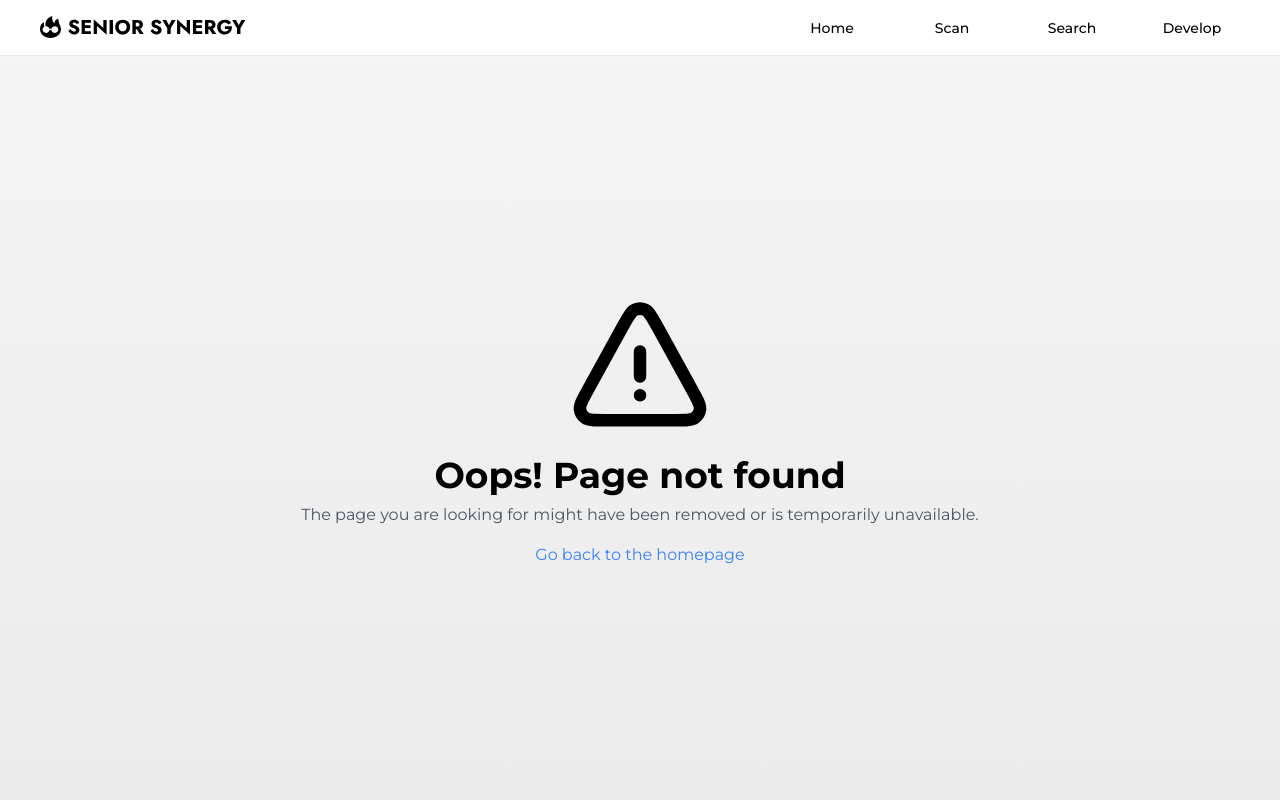
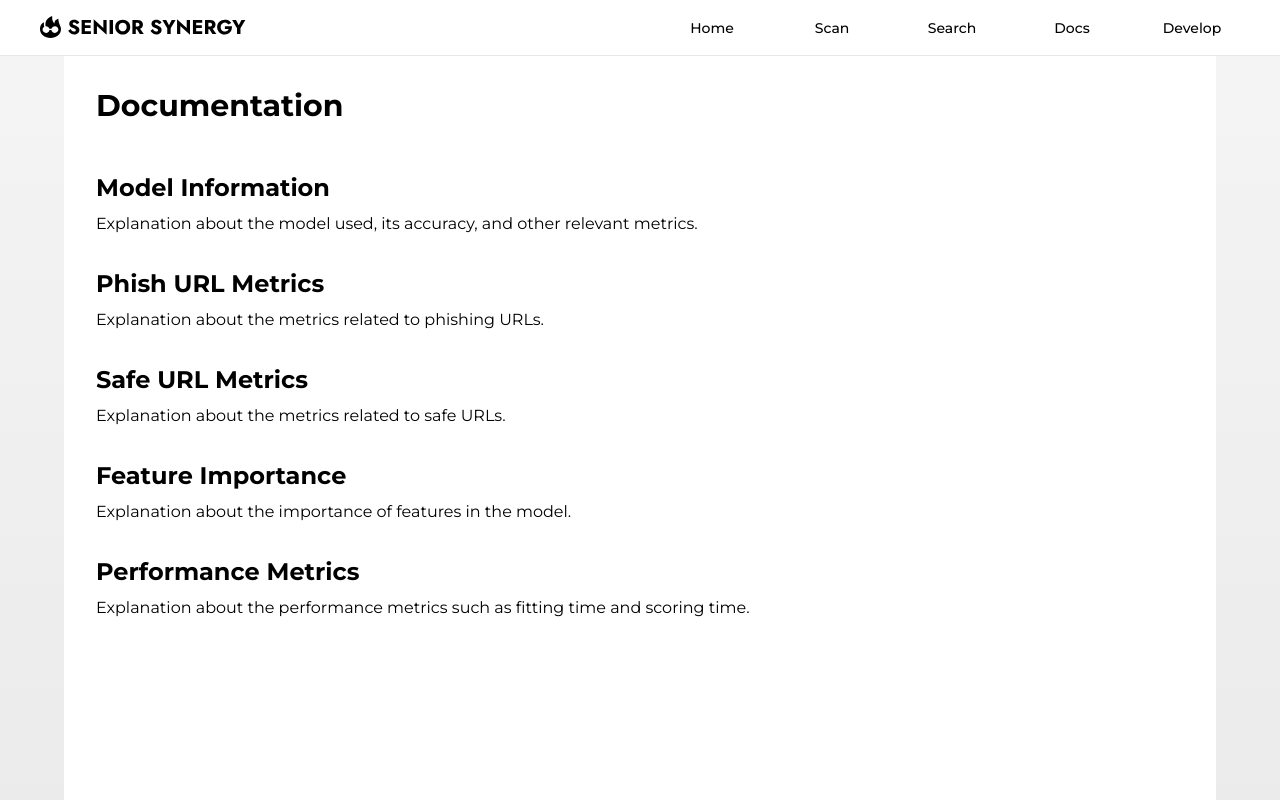
Before and after one commit to Senior-Synergy/linkscope-front, a Next.js app: page /docs in a window 1280 px wide. Before the commit this address had no page. Built offline with nearby package versions, Linux system fonts and the light colour scheme.

Commit message:
Add documentation page and bring back sidebar

```diff
--- /dev/null
+++ b/src/app/docs/page.tsx
@@ -0,0 +1,47 @@
+const DocumentationPage = () => {
+  return (
+    <div className="flex flex-col flex-auto gap-8 p-8 self-center w-full max-w-6xl bg-white">
+      <div>
+        <h1 className="text-3xl font-bold mb-4">Documentation</h1>
+      </div>
+
+      <div>
+        <h2 className="text-2xl font-bold mb-2">Model Information</h2>
+        <p>
+          Explanation about the model used, its accuracy, and other relevant
+          metrics.
+        </p>
+        {/* Add more detailed explanation here if needed */}
+      </div>
+
+      <div>
+        <h2 className="text-2xl font-bold mb-2">Phish URL Metrics</h2>
+        <p>Explanation about the metrics related to phishing URLs.</p>
+        {/* Add more detailed explanation here if needed */}
+      </div>
+
+      <div>
+        <h2 className="text-2xl font-bold mb-2">Safe URL Metrics</h2>
+        <p>Explanation about the metrics related to safe URLs.</p>
+        {/* Add more detailed explanation here if needed */}
+      </div>
+
+      <div>
+        <h2 className="text-2xl font-bold mb-2">Feature Importance</h2>
+        <p>Explanation about the importance of features in the model.</p>
+        {/* Add more detailed explanation here if needed */}
+      </div>
+
+      <div>
+        <h2 className="text-2xl font-bold mb-2">Performance Metrics</h2>
+        <p>
+          Explanation about the performance metrics such as fitting time and
+          scoring time.
+        </p>
+        {/* Add more detailed explanation here if needed */}
+      </div>
+    </div>
+  );
+};
+
+export default DocumentationPage;
--- a/src/components/common/Navbar.tsx
+++ b/src/components/common/Navbar.tsx
@@ -2,6 +2,7 @@ import Image from "next/image";
 import Link from "next/link";
 
 import logo from "../../../public/logo/logo-with-icon-black.svg";
+import Sidebar from "./Sidebar";
 
 function Navbar() {
   const NavbarItem = [
@@ -16,6 +17,10 @@ function Navbar() {
     {
       name: "Search",
       route: "/search",
+    },
+    {
+      name: "Docs",
+      route: "/docs",
     },
     {
       name: "Develop",
@@ -57,25 +62,9 @@ function Navbar() {
             </Link>
           ))}
         </div>
-
-        {/* <div className="flex w-full justify-center bg-white divide-x-2 border-y-4">
-          {NavbarItem.map((item, index) => (
-            <Link key={index} href={item.route}>
-              <div
-                className="flex items-center justify-center
-                        w-28 h-8
-                        font-bold text-gray-900
-                        border-y-4 border-transparent hover:bg-primary hover:text-white
-                        transition-all"
-              >
-                {item.name}
-              </div>
-            </Link>
-          ))}
-        </div> */}
       </nav>
 
-      {/* <Sidebar navItems={NavbarItem} /> */}
+      <Sidebar navItems={NavbarItem} />
     </>
   );
 }
--- a/src/components/common/Sidebar.tsx
+++ b/src/components/common/Sidebar.tsx
@@ -4,6 +4,8 @@ import Image from "next/image";
 import Link from "next/link";
 import { useState } from "react";
 import { AnimatePresence, motion } from "framer-motion";
+
+import logo from "../../../public/logo/logo-with-icon-black.svg";
 
 interface SidebarProps {
   navItems: {
@@ -46,12 +48,7 @@ function Sidebar({ navItems }: SidebarProps) {
               transition={{ type: "spring", damping: 50, stiffness: 500 }}
             >
               <div className="flex items-center justify-center space-x-4 h-14 w-full">
-                <Image
-                  src={"/logo/logo-black.svg"}
-                  alt="logo"
-                  width={128}
-                  height={32}
-                />
+                <Image src={logo} alt="logo" width={128} height={32} />
               </div>
 
               <div className="flex flex-col w-full divide-y divide-background border-y border-background">
@@ -61,7 +58,7 @@ function Sidebar({ navItems }: SidebarProps) {
                       className="flex items-center justify-center
                                 w-full h-14
                                 font-semibold text-sm
-                                border-r-4 border-transparent hover:border-primary hover:bg-background
+                               hover:bg-primary hover:text-white
                                 transition-all"
                     >
                       {item.name}
```
